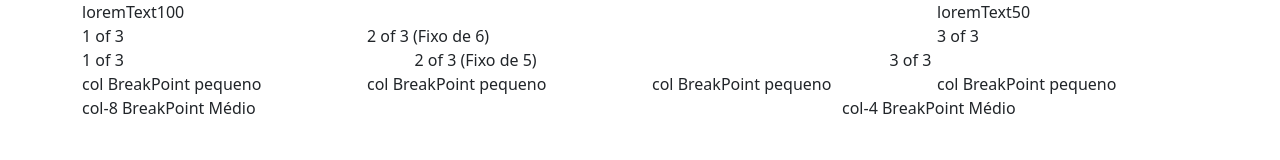
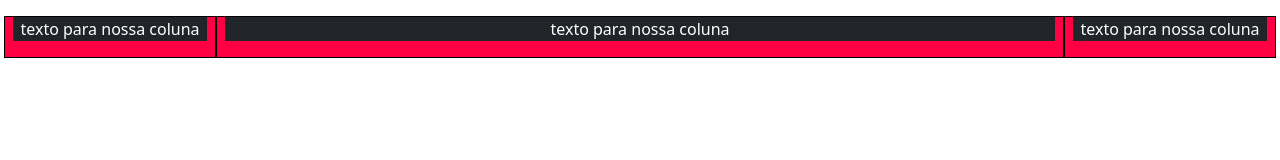
Before and after one commit to Valbertth08/Estudos-Bootstrap, a plain HTML site: page index.html in a window 1280 px wide. Drawn offline with nearby package versions, Linux system fonts and the light colour scheme.

Commit message:
adicionando grid

```diff
--- a/index.html
+++ b/index.html
@@ -4,56 +4,41 @@
     <meta charset="UTF-8">
     <meta name="viewport" content="width=device-width, initial-scale=1.0">
     <link href="https://cdn.jsdelivr.net/npm/bootstrap@5.1.3/dist/css/bootstrap.min.css" rel="stylesheet" integrity="sha384-1BmE4kWBq78iYhFldvKuhfTAU6auU8tT94WrHftjDbrCEXSU1oBoqyl2QvZ6jIW3" crossorigin="anonymous">
+    <style>
+        .coll{
+            background-color: #ff0043;
+            border: 1px solid black;
+            color:  white;
+            text-align: center;
+        }
+        .body{
+            background-color: black;
+        }
+    </style>
     <title>CARDS</title>
 </head>
 <body>
     <!--GRID COM DUAS COLUNAS, CUMA MAIOR E OUTRA MENOR-->
-    <div class="container">
-        <div class="row">
-            <div class="col-9">loremText100</div>
-            <div class="col">loremText50</div>
-        </div>
- <!--GRID COM DUAS LINHAS, E DIFERENTES TAMANHOS DE COLUNA -->
-        <div class="row">
-            <div class="col coll">
-                1 of 3
+    <div class="container-fluid pt-3">
+        <!--O FLUID É USADO NO CONTAINER É PARA O CONTAINER SEMPRE SE ADAPTAR A 100% DA TELA-->
+        <!--o guter, é os espaços entre as colunas, que pode ser gx,gy, ou g-->
+        <div class="row gx-3">
+            <!--QUANDO EU COLOCO O "LG", DEPOIS DA COLUNA, INDICO QUE O BREAKPOINT (QUEBRA) VAI SER NA SUA RESPONSIVIDADE, OU SEJA, EM UMA GRANDE QUANTIDADE DE PIXEL-->
+            <div class="col-lg coll">
+                <p class="bg-dark">texto para nossa coluna</p>
             </div>
-            <div class="col-6 coll">
-                2 of 3 (Fixo de 6)
+            <!--INDICO QUE ESSE ELEMENTO OCUPA 8 ESPAÇOS -->
+            <div class="col-lg-8 coll">
+                <p class="bg-dark">texto para nossa coluna</p>
             </div>
-            <div class="col coll">
-                3 of 3
+
+            <div class="col-lg coll">
+                <p class="bg-dark">texto para nossa coluna</p>
             </div>
-        </div>
-
-        <div class="row">
-            <div class="col coll">
-                1 of 3
-            </div>
-            <div class="col-5 coll">
-                2 of 3 (Fixo de 5)
-            </div>
-            <div class="col coll">
-                3 of 3
-            </div>
-        </div>
-
-         <!--QUE É RESPONSIVO A DIFERENTES TIPOS DE TELAS -->
-
-         <div class="row">
-            <div class="col-sm coll">col BreakPoint pequeno</div>
-            <div class="col-sm coll">col BreakPoint pequeno</div>
-            <div class="col-sm coll">col BreakPoint pequeno</div>
-            <div class="col-sm coll">col BreakPoint pequeno</div>
-        </div>
-        <div class="row">
-            <div class="col-md-8 coll">col-8 BreakPoint Médio</div>
-            <div class="col-md-4 coll">col-4 BreakPoint Médio</div>
         </div>
 
 </div>
 
-
     <script src="https://cdn.jsdelivr.net/npm/bootstrap@5.1.3/dist/js/bootstrap.bundle.min.js" integrity="sha384-ka7Sk0Gln4gmtz2MlQnikT1wXgYsOg+OMhuP+IlRH9sENBO0LRn5q+8nbTov4+1p" crossorigin="anonymous"></script>
 </body>
 </html>
```
